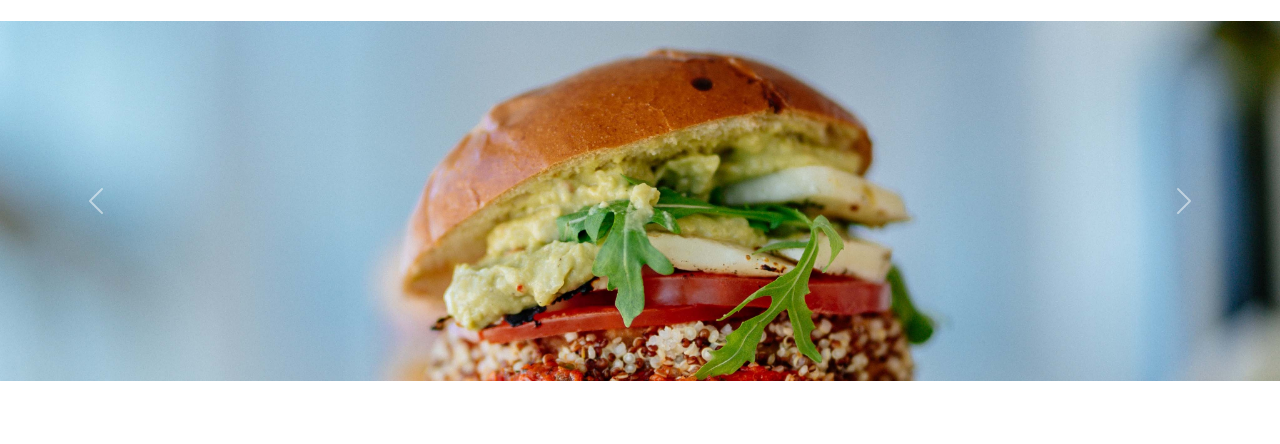
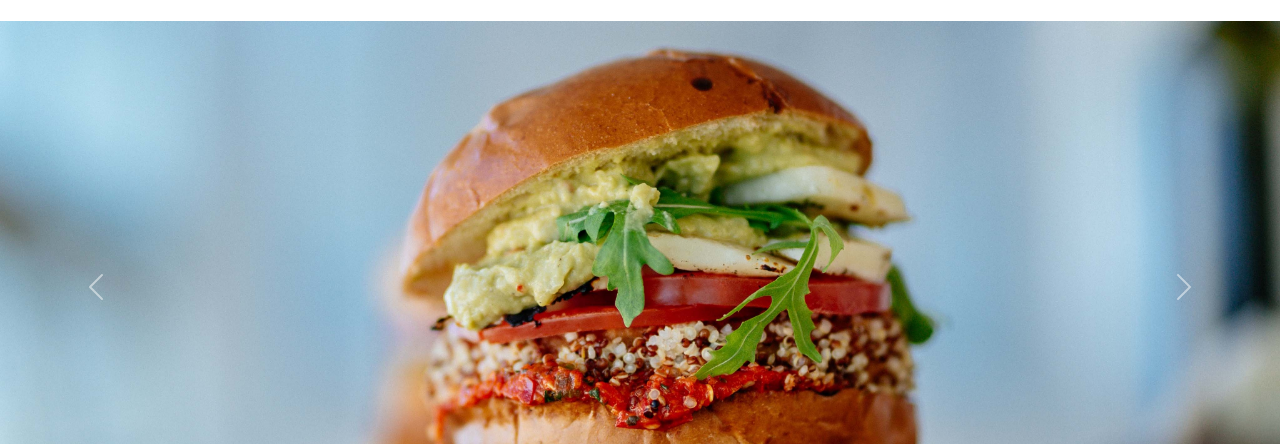
Before and after one commit to mariatote/PreEntrega3-Orozco-Franjola, a website: page index.html in a window 1280 px wide. Shown: the part 109-553 px from the top of the page. Drawn offline with nearby package versions, Linux system fonts and the light colour scheme.

Commit message:
modifique la medida de la altura del carrusel en inicio

```diff
--- a/scss/estilos.scss
+++ b/scss/estilos.scss
@@ -131,14 +131,14 @@ font-family:'montserrat'
 
 .carousel-inner{
     width:100%;
-    height: 360px;
+
     align-content:center;
 }
 .carousel-item{
     display: flex;
     justify-content: center;
     align-items: center;
-    height: 400px;
+    height: auto;
 
 }
 
```
Also changed, not shown: css/estilos.css, 1 other file.
